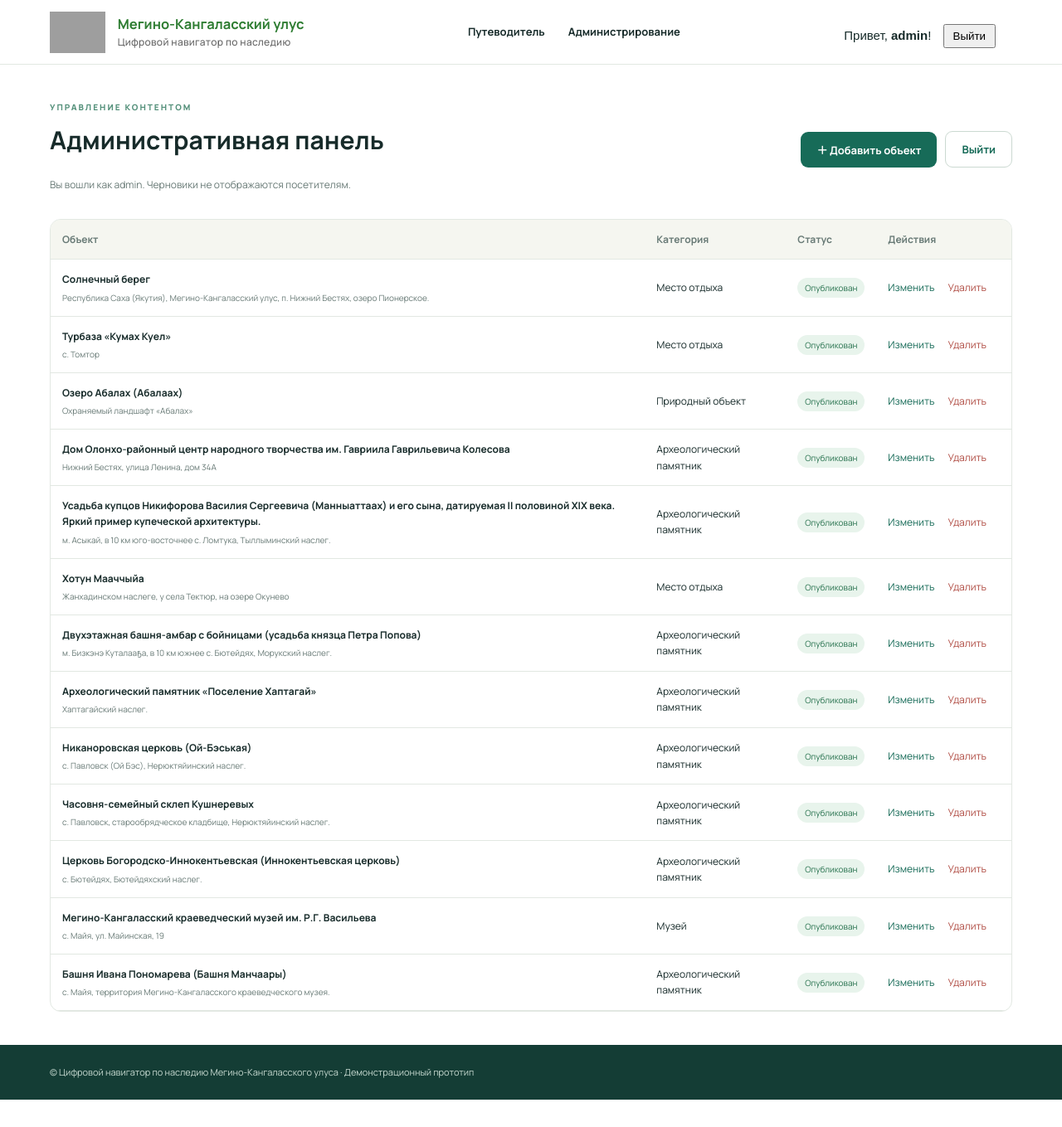
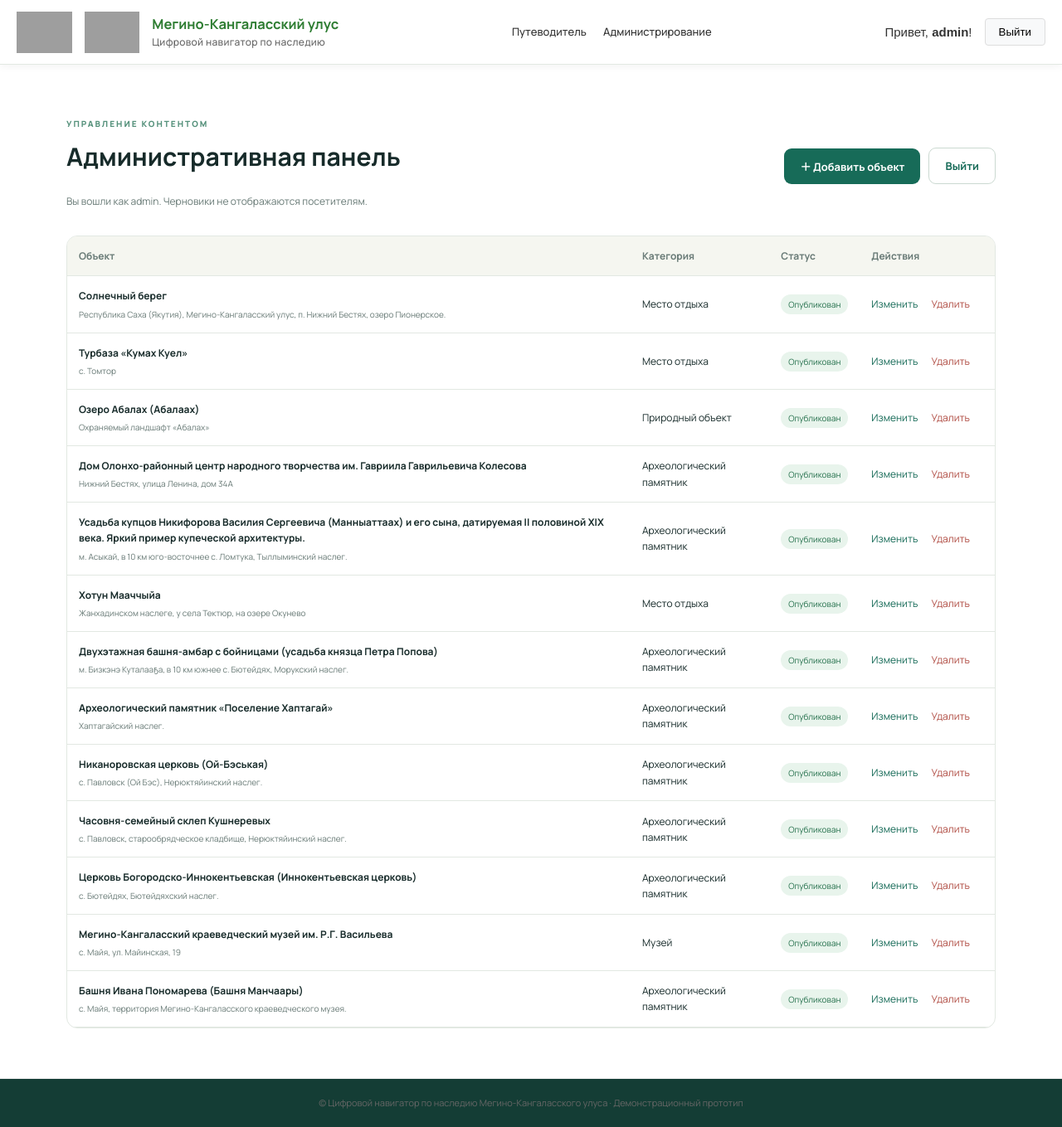
Before and after one commit to ajdimir583-blip/turemx, a Flask app: page /admin in a window 1280 px wide. Shown: the whole page at 83% size. Before the commit the page ends 1326 px from the top, so only its background shows below. Run offline with Flask 3, Linux system fonts and the light colour scheme; a user stored in the database is signed in; data comes from the database, SQL or seed files in the repository; grey boxes are pictures that could not be loaded.

Commit message:
Update base.html

```diff
--- a/templates/base.html
+++ b/templates/base.html
@@ -4,56 +4,71 @@
     <meta charset="utf-8">
     <meta name="viewport" content="width=device-width, initial-scale=1">
     <title>{% block title %}Цифровой навигатор - Мегино-Кангаласский улус{% endblock %}</title>
+
+    <!-- Ваши стили -->
     <link rel="stylesheet" href="{{ url_for('static', filename='style.css') }}">
+
+    <!-- Стили и скрипты для карты Leaflet -->
     <link rel="stylesheet" href="https://unpkg.com/leaflet@1.9.4/dist/leaflet.css" integrity="sha256-p4NxAoJBhIIN+hmNHrzRCf9tD/miZyoHS5obTRR9BMY=" crossorigin=""/>
     <script src="https://unpkg.com/leaflet@1.9.4/dist/leaflet.js" integrity="sha256-20nQCchB9co0qIjJZRGuk2/Z9VM+kNiyxNV1lvTlZBo=" crossorigin=""></script>
 </head>
 <body>
-<header class="site-header">
+    <header class="site-header" style="display: flex; justify-content: space-between; align-items: center; padding: 10px 20px; background-color: #fff; box-shadow: 0 2px 10px rgba(0,0,0,0.05); flex-wrap: wrap; gap: 15px;">
+
+        <!-- БЛОК С ЛОГОТИПАМИ И ТЕКСТОМ -->
         <a class="brand" href="{{ url_for('index') }}" style="display: flex; align-items: center; text-decoration: none; gap: 15px;">
-                <img src="{{ url_for('static', filename='logo.svg') }}" alt="МЭНЭ ТУР" style="height: 50px;">
+            <!-- Логотип 1 (например, герб) -->
+            <img src="{{ url_for('static', filename='logo.svg') }}" alt="Логотип 1" style="height: 50px; width: auto;">
+
+            <!-- Логотип 2 (МЭНЭ ТУР) -->
+            <img src="{{ url_for('static', filename='logo2.svg') }}" alt="МЭНЭ ТУР" style="height: 50px; width: auto;">
+
+            <!-- Текст -->
             <div style="display: flex; flex-direction: column; line-height: 1.2;">
                 <span style="font-size: 1.1em; font-weight: bold; color: #2E7D32;">Мегино-Кангаласский улус</span>
                 <small style="font-size: 0.8em; color: #666;">Цифровой навигатор по наследию</small>
             </div>
         </a>
-    <nav>
-        <a href="{{ url_for('index') }}">Путеводитель</a>
-        <a href="{{ url_for('admin') }}">Администрирование</a>
+
+        <!-- НАВИГАЦИЯ ПО САЙТУ -->
+        <nav style="display: flex; gap: 20px;">
+            <a href="{{ url_for('index') }}" style="text-decoration: none; color: #333; font-weight: 500;">Путеводитель</a>
+            <a href="{{ url_for('admin') }}" style="text-decoration: none; color: #333; font-weight: 500;">Администрирование</a>
         </nav>
 
         <!-- БЛОК ВХОДА И РЕГИСТРАЦИИ -->
-    <div style="text-align: right; margin-top: 10px; padding-right: 20px; font-family: sans-serif;">
+        <div style="display: flex; align-items: center; gap: 15px; font-family: sans-serif;">
             {% if session.get('username') %}
-            <span>Привет, <b>{{ session['username'] }}</b>!</span>
-            <form action="{{ url_for('user_logout') }}" method="POST" style="display:inline; margin-left: 10px;">
-                <button type="submit" style="padding: 5px 10px; cursor: pointer;">Выйти</button>
+                <span style="color: #333;">Привет, <b>{{ session['username'] }}</b>!</span>
+                <form action="{{ url_for('user_logout') }}" method="POST" style="margin: 0;">
+                    <button type="submit" style="padding: 8px 16px; cursor: pointer; background: #f8f9fa; border: 1px solid #ddd; border-radius: 4px;">Выйти</button>
                 </form>
             {% elif session.get('admin_id') %}
-            <span>Вы вошли как <b>Администратор</b></span>
-            <a href="{{ url_for('admin') }}" style="margin-left: 10px;">В админку</a>
+                <span style="color: #333;">Вы вошли как <b>Админ</b></span>
+                <a href="{{ url_for('admin') }}" style="padding: 8px 16px; text-decoration: none; background: #2E7D32; color: white; border-radius: 4px;">В админку</a>
             {% else %}
-            <a href="{{ url_for('user_login') }}" style="margin-right: 15px; text-decoration: none; color: #007bff; font-weight: bold;">Вход для пользователей</a>
-            <a href="{{ url_for('register') }}" style="text-decoration: none; color: #28a745; font-weight: bold;">Регистрация</a>
+                <a href="{{ url_for('user_login') }}" style="padding: 8px 16px; text-decoration: none; color: #333; border: 1px solid #ddd; border-radius: 4px;">Вход</a>
+                <a href="{{ url_for('register') }}" style="padding: 8px 16px; text-decoration: none; background: #2E7D32; color: white; border-radius: 4px;">Регистрация</a>
             {% endif %}
         </div>
-    <!-- КОНЕЦ БЛОКА -->
 
     </header>
 
-<main class="container">
+    <main class="container" style="max-width: 1200px; margin: 0 auto; padding: 20px;">
+        <!-- Уведомления (успех/ошибка) -->
         {% with messages = get_flashed_messages(with_categories=true) %}
           {% if messages %}
             {% for category, message in messages %}
-          <div class="flash {{ category }}">{{ message }}</div>
+              <div class="flash {{ category }}" style="padding: 10px; margin-bottom: 15px; border-radius: 4px; background: #f8f9fa; border-left: 4px solid #2E7D32;">{{ message }}</div>
             {% endfor %}
           {% endif %}
         {% endwith %}
 
+        <!-- Сюда вставляется содержимое других страниц -->
         {% block content %}{% endblock %}
     </main>
 
-<footer>
+    <footer style="text-align: center; padding: 20px; margin-top: 40px; border-top: 1px solid #eee; color: #666;">
         <div class="container">© Цифровой навигатор по наследию Мегино-Кангаласского улуса · Демонстрационный прототип</div>
     </footer>
 </body>
```
Lines whose indentation alone changed are shown as unchanged.
